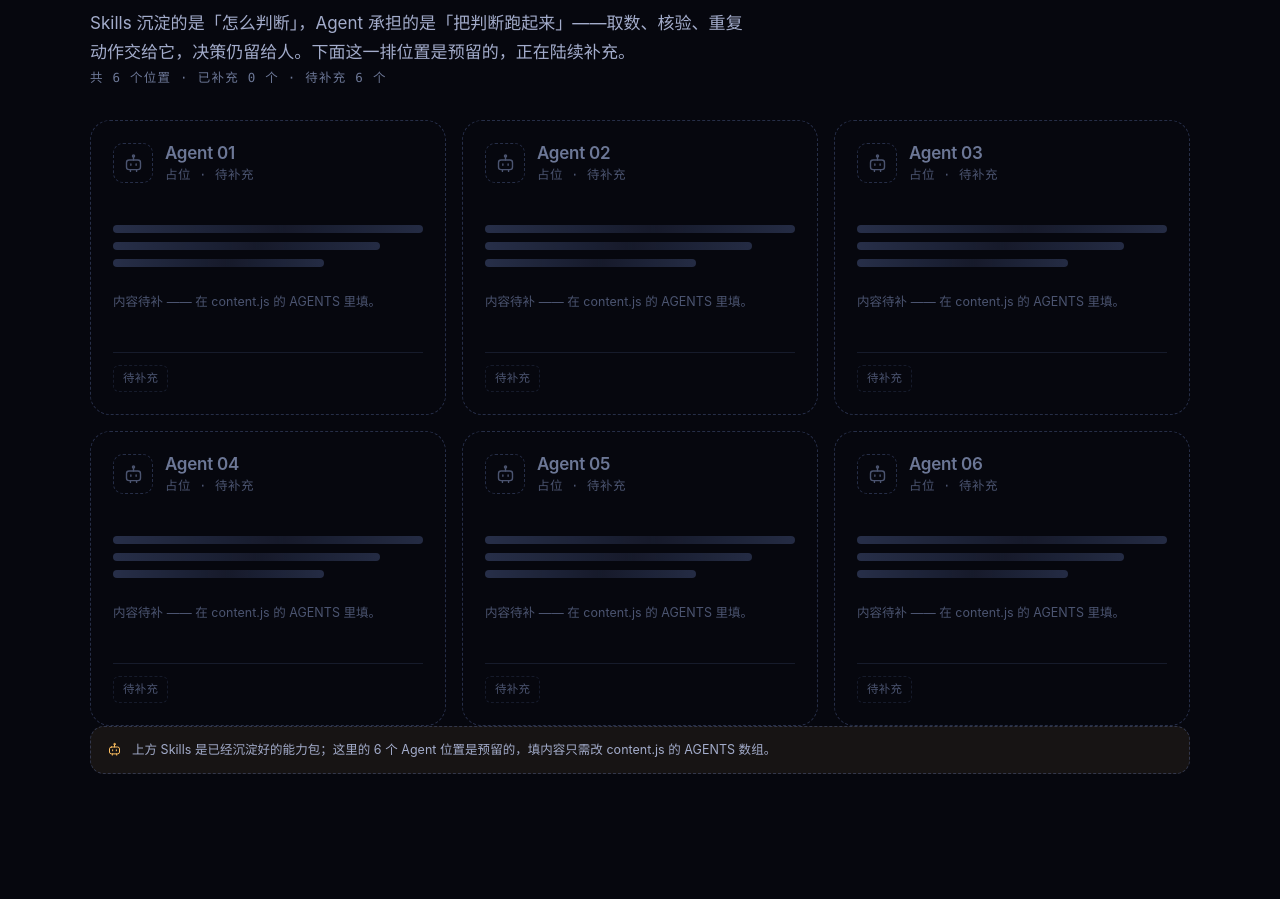
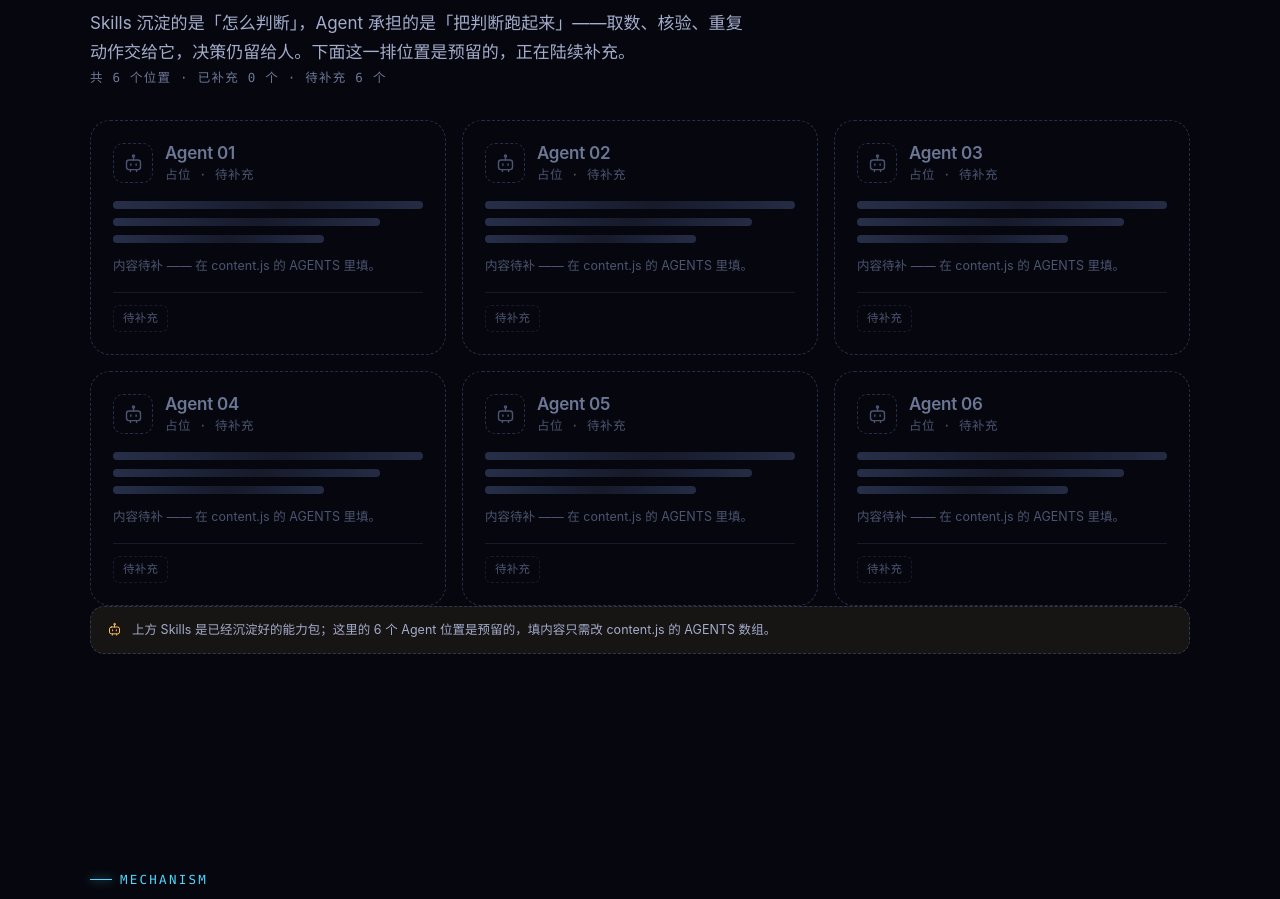
Before and after one commit to xupa5905-cmd/agentcraft, a website with bundled scripts: page index.html in a window 1280 px wide. Shown: the part 2597-3496 px from the top of the page. Built offline with nearby package versions, Linux system fonts and the light colour scheme.

Commit message:
feat: 更新站点内容与机制区块

```diff
--- a/styles/components.css
+++ b/styles/components.css
@@ -261,7 +261,8 @@
 @keyframes sheen { 0% { transform: translateX(-100%) } 60%, 100% { transform: translateX(100%) } }
 
 /* ---------- agent card ---------- */
-.agent-card { display: flex; flex-direction: column; gap: var(--sp-3); }
+/* Agent 卡片直接复用 .card（保持与 Skills 卡片完全一致的排版节奏）；
+   其「预留占位」态样式见文件末尾「Agent 区：预留位置」一节。 */
 
 /* ---------- mechanism card ---------- */
 .mech-card { display: flex; flex-direction: column; }
```
